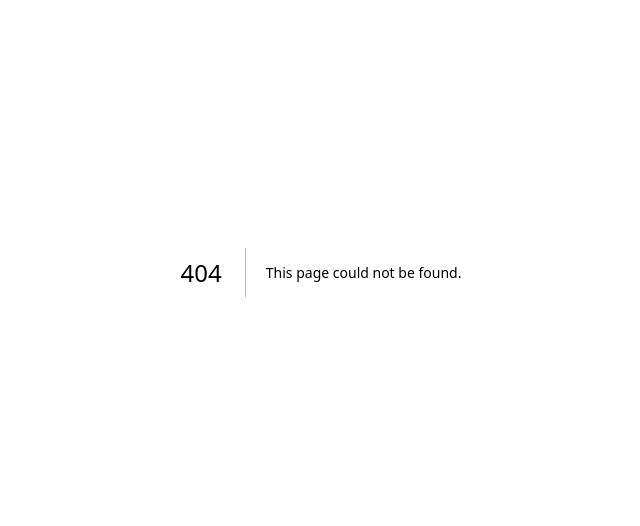
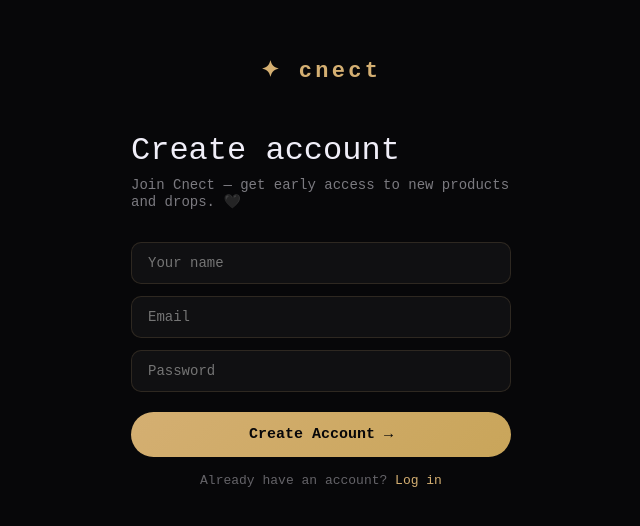
Before and after one commit to jasoncoll10/cnect, a Next.js app: page /signup in a window 1280 px wide. Before the commit this address had no page. Shown: the part 128-654 px from the top of the page, without its empty margins (319-959 px from the left). Built offline with nearby package versions, Linux system fonts and the light colour scheme; no server answers.

Commit message:
Implement signup and login functionality

```diff
--- /dev/null
+++ b/pages/signup.js
@@ -0,0 +1,108 @@
+import { useState } from 'react'
+import { createClient } from '@supabase/supabase-js'
+
+const supabase = createClient(
+  process.env.NEXT_PUBLIC_SUPABASE_URL,
+  process.env.NEXT_PUBLIC_SUPABASE_ANON_KEY
+)
+
+const mono = "'Courier New', monospace"
+const gold = '#d4af72'
+
+export default function Signup() {
+  const [step, setStep] = useState('signup') // signup | login | success
+  const [email, setEmail] = useState('')
+  const [password, setPassword] = useState('')
+  const [name, setName] = useState('')
+  const [loading, setLoading] = useState(false)
+
+  const inp = { width: '100%', padding: '12px 16px', borderRadius: 10, border: '1px solid rgba(212,175,114,0.15)', background: 'rgba(255,255,255,0.04)', color: '#f0eef8', fontSize: 14, boxSizing: 'border-box', fontFamily: mono, outline: 'none' }
+
+  const handleSignup = async () => {
+    if (!email || !password || !name) { alert('Please fill in all fields'); return }
+    setLoading(true)
+    const { data, error } = await supabase.auth.signUp({ email, password })
+    if (error) { alert(error.message); setLoading(false); return }
+
+    await supabase.from('profiles').insert({
+      id: data.user.id,
+      name: name,
+    })
+
+    setLoading(false)
+    setStep('success')
+  }
+
+  const handleLogin = async () => {
+    if (!email || !password) { alert('Please fill in all fields'); return }
+    setLoading(true)
+    const { error } = await supabase.auth.signInWithPassword({ email, password })
+    if (error) { alert(error.message); setLoading(false); return }
+    setLoading(false)
+    window.location.href = '/dashboard'
+  }
+
+  return (
+    <div style={{ minHeight: '100vh', background: '#070709', fontFamily: mono, color: '#f0eef8', display: 'flex', flexDirection: 'column', alignItems: 'center', justifyContent: 'center', padding: 24 }}>
+      <style>{`* { box-sizing: border-box; margin: 0; padding: 0; } @keyframes fadeUp { from{opacity:0;transform:translateY(16px)} to{opacity:1;transform:translateY(0)} }`}</style>
+
+      {/* Logo */}
+      <a href="/" style={{ fontSize: 22, fontWeight: 700, letterSpacing: '0.15em', color: gold, textDecoration: 'none', marginBottom: 48 }}>✦ cnect</a>
+
+      {step === 'success' && (
+        <div style={{ textAlign: 'center', maxWidth: 380, animation: 'fadeUp 0.4s both' }}>
+          <div style={{ fontSize: 56, marginBottom: 24 }}>✦</div>
+          <h1 style={{ fontSize: 32, fontWeight: 300, marginBottom: 12, color: gold }}>You're in!</h1>
+          <p style={{ color: 'rgba(240,238,248,0.5)', fontSize: 15, lineHeight: 1.7, marginBottom: 32 }}>
+            Welcome to Cnect! Your account is ready. Get your card to start sharing your links with a single tap.
+          </p>
+          <a href="/dashboard" style={{ display: 'block', background: `linear-gradient(135deg,${gold},#c9a55a)`, color: '#070709', borderRadius: 50, padding: '14px', fontSize: 14, fontWeight: 700, fontFamily: mono, textDecoration: 'none', marginBottom: 12 }}>
+            Go to my account →
+          </a>
+          <a href="/#pricing" style={{ display: 'block', background: 'transparent', color: 'rgba(240,238,248,0.4)', border: '1px solid rgba(255,255,255,0.08)', borderRadius: 50, padding: '14px', fontSize: 14, fontFamily: mono, textDecoration: 'none' }}>
+            Get a card →
+          </a>
+        </div>
+      )}
+
+      {step === 'signup' && (
+        <div style={{ width: '100%', maxWidth: 380, animation: 'fadeUp 0.4s both' }}>
+          <h1 style={{ fontSize: 32, fontWeight: 300, marginBottom: 8 }}>Create account</h1>
+          <p style={{ color: 'rgba(240,238,248,0.5)', fontSize: 14, marginBottom: 32 }}>
+            Join Cnect — get early access to new products and drops. 🖤
+          </p>
+          <div style={{ display: 'flex', flexDirection: 'column', gap: 12, marginBottom: 20 }}>
+            <input placeholder="Your name" value={name} onChange={e => setName(e.target.value)} style={inp} />
+            <input type="email" placeholder="Email" value={email} onChange={e => setEmail(e.target.value)} style={inp} />
+            <input type="password" placeholder="Password" value={password} onChange={e => setPassword(e.target.value)} style={inp} />
+          </div>
+          <button onClick={handleSignup} disabled={loading} style={{ width: '100%', background: `linear-gradient(135deg,${gold},#c9a55a)`, color: '#070709', border: 'none', borderRadius: 50, padding: '14px', fontSize: 15, fontWeight: 700, cursor: 'pointer', fontFamily: mono, marginBottom: 16, opacity: loading ? 0.7 : 1 }}>
+            {loading ? 'Creating account...' : 'Create Account →'}
+          </button>
+          <p style={{ textAlign: 'center', fontSize: 13, color: 'rgba(240,238,248,0.4)' }}>
+            Already have an account?{' '}
+            <button onClick={() => setStep('login')} style={{ background: 'none', border: 'none', color: gold, cursor: 'pointer', fontFamily: mono, fontSize: 13 }}>Log in</button>
+          </p>
+        </div>
+      )}
+
+      {step === 'login' && (
+        <div style={{ width: '100%', maxWidth: 380, animation: 'fadeUp 0.4s both' }}>
+          <h1 style={{ fontSize: 32, fontWeight: 300, marginBottom: 8 }}>Welcome back</h1>
+          <p style={{ color: 'rgba(240,238,248,0.5)', fontSize: 14, marginBottom: 32 }}>Log in to manage your Cnect account.</p>
+          <div style={{ display: 'flex', flexDirection: 'column', gap: 12, marginBottom: 20 }}>
+            <input type="email" placeholder="Email" value={email} onChange={e => setEmail(e.target.value)} style={inp} />
+            <input type="password" placeholder="Password" value={password} onChange={e => setPassword(e.target.value)} style={inp} />
+          </div>
+          <button onClick={handleLogin} disabled={loading} style={{ width: '100%', background: `linear-gradient(135deg,${gold},#c9a55a)`, color: '#070709', border: 'none', borderRadius: 50, padding: '14px', fontSize: 15, fontWeight: 700, cursor: 'pointer', fontFamily: mono, marginBottom: 16, opacity: loading ? 0.7 : 1 }}>
+            {loading ? 'Logging in...' : 'Log In →'}
+          </button>
+          <p style={{ textAlign: 'center', fontSize: 13, color: 'rgba(240,238,248,0.4)' }}>
+            Don't have an account?{' '}
+            <button onClick={() => setStep('signup')} style={{ background: 'none', border: 'none', color: gold, cursor: 'pointer', fontFamily: mono, fontSize: 13 }}>Sign up</button>
+          </p>
+        </div>
+      )}
+    </div>
+  )
+}
```
